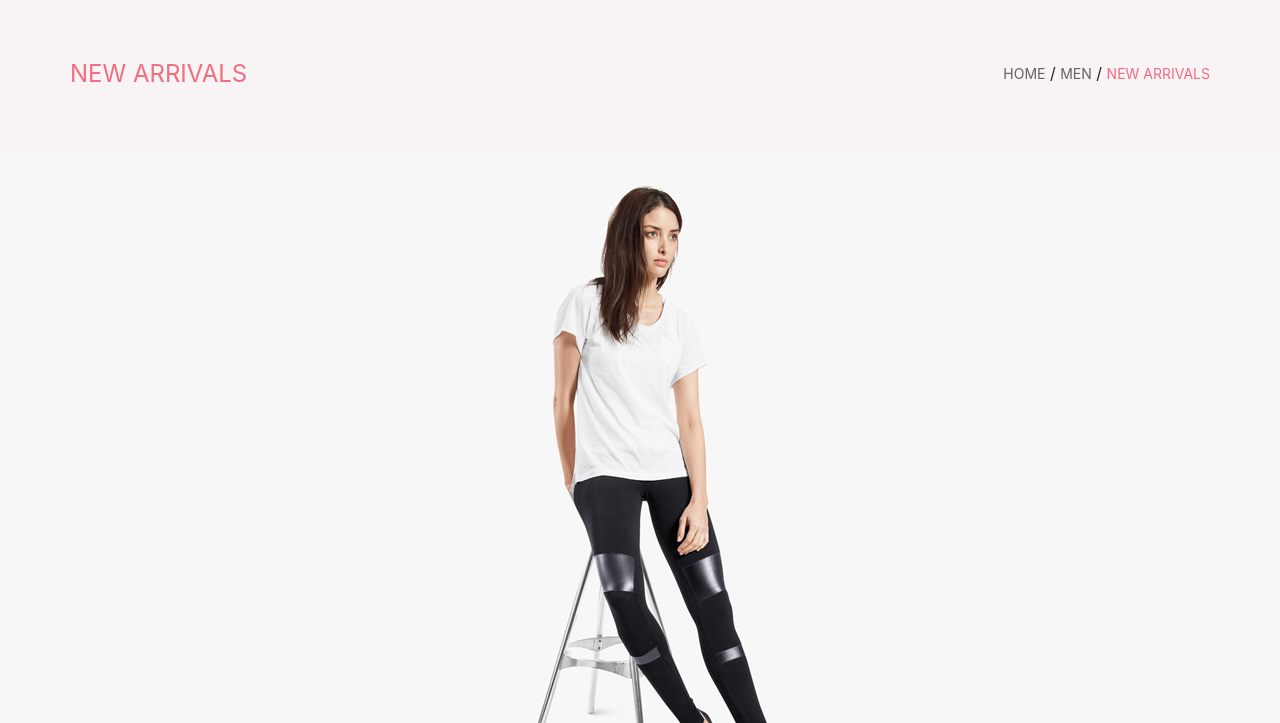
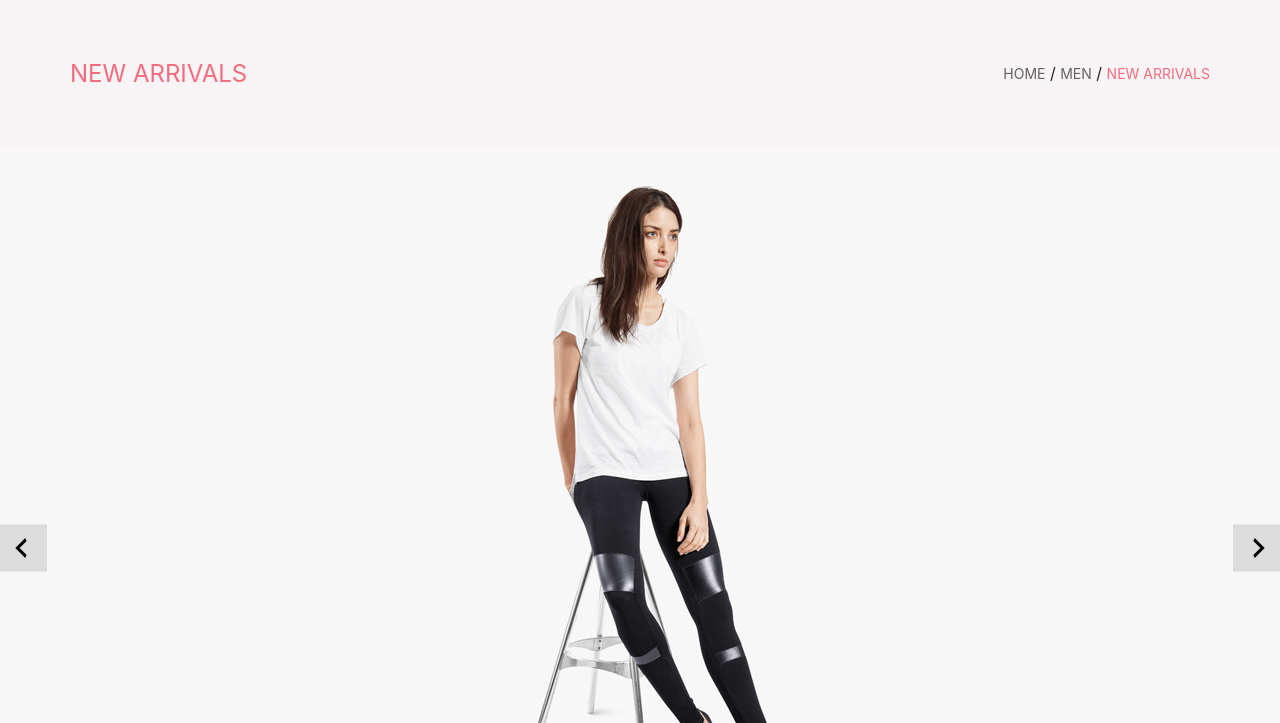
Before and after one commit to Permogortsev/InternetShop, a plain HTML site: page docs/product.html in a window 1280 px wide. Shown: the part 77-800 px from the top of the page. Drawn offline with Linux system fonts and the light colour scheme.

Commit message:
product slider added

```diff
--- /dev/null
+++ b/docs/assets/js/slider.js
@@ -0,0 +1,35 @@
+'use strict'
+let slides = document.getElementsByClassName('slider_item'),
+		prevBtn = document.getElementById('button-left'),
+		nextBtn = document.getElementById('button-right'),
+		slideIndex = 1;
+
+function slidesShow (n) {
+	if (n < 1) {
+		slideIndex = slides.length;
+	}
+	if (n > slides.length){
+		slideIndex = 1;
+	}
+	for (let i = 0; i < slides.length; i++){
+		slides[i].style.display = 'none';
+	}
+	slides[slideIndex - 1].style.display = 'block';
+}
+
+function clidesChange(n) {
+	slidesShow(slideIndex += n);
+}
+
+prevBtn.onclick = function(){
+	clidesChange(-1)
+}
+
+nextBtn.onclick = function(){
+	clidesChange(1)
+}
+
+
+
+
+	slidesShow(slideIndex);
--- a/docs/assets/style/style.scss
+++ b/docs/assets/style/style.scss
@@ -100,6 +100,7 @@ input:focus::-webkit-input-placeholder {
 
 input:focus:-moz-placeholder {
     color: transparent;
+
 }
 
 /* FF 4-18 */
@@ -941,19 +942,88 @@ input:focus:-ms-input-placeholder {
     font-size: 14px;
 }
 
-.product__slider {
+// slider
+//>>>>>>>>
+.product__slider-wrapper{
     display: flex;
+    flex-direction: column;
     justify-content: center;
-    background-color: #F7F7F7;
+    align-items: center;
+    width: auto;
+    height: auto;
 }
 
-.slider_photo {
-    max-width: 777px;
+.product__slider {
+	display: flex;
+	justify-content: center;
+	background-color: #F7F7F7;
+	position: relative;
+	height: 800px;
 }
 
-.slider_photo img {
-    width: 100%;
+.slider_photos {
+	position: absolute;
+	max-width: 100%;
+	height: 100%;
 }
+
+.slider_item{
+	width: 100%;
+	z-index: 1;
+}
+
+
+.slider__button{
+	position: absolute;
+	top: 50%;
+	transform: translateY(-50%);
+
+    display: flex;
+    align-items: center;
+    justify-content: center;
+    width: 47px;
+    height: 47px;
+    background-color: #a4a4a454;
+}
+
+.slider__button-left{
+	left: 0;
+	cursor: pointer;
+    padding-right: 5px;
+    user-select:none
+}
+.slider__button-right{
+	right: 0;
+	cursor: pointer;
+    padding-left: 5px;
+    user-select:none
+}
+
+.slider__button svg{
+width: 12px;
+height: 21px;
+
+transition: fill .1s linear;
+}
+
+.slider__button:hover{
+    & svg {
+        fill: $red;
+    }
+}
+
+
+// .product__slider {
+//     display: flex;
+//     justify-content: center;
+//     background-color: #F7F7F7;
+// }
+
+// .slider_photo {
+//     max-width: 777px;
+// }
+
+
 
 
 .product__wrapper {
--- a/docs/product.html
+++ b/docs/product.html
@@ -110,6 +110,17 @@
                     fill="#ffffff" />
             </g>
         </symbol>
+        <symbol id="slider__arrow-right" viewBox="0 0 13 23">
+            <g>
+                <path d="M0.299805 19.2499L8.0498 11.4999L0.299805 3.7499L1.8498 0.649902L12.6998 11.4999L1.8498 22.3499L0.299805 19.2499Z" fill="black"/>
+            </g>
+        </symbol>
+        <symbol id="slider__arrow-left" viewBox="0 0 13 23">
+            <g>
+                <path d="M12.6998 3.7499L4.9498 11.4999L12.6998 19.2499L11.1498 22.3499L0.299805 11.4999L11.1498 0.649902L12.6998 3.7499Z" fill="black"/>
+
+            </g>
+        </symbol>
     </svg>
     <header class="header center">
 
@@ -155,11 +166,34 @@
             </nav>
         </div>
 
-        <div class="product__slider">
+
+
+    <div class="product__slider">
+        <div class="slider_photos">
+            <img class="slider_item" src="assets/images/product_img.jpg" alt="product">
+            <img class="slider_item" src="assets/images/product_img-left.jpg" alt="product">
+        </div>
+        <div class="slider_buttons">
+            <div class="slider__button slider__button-left" id="button-left">
+                <svg>
+                    <use xlink:href="#slider__arrow-left"></use>
+                </svg>
+            </div>
+            <div class="slider__button slider__button-right" id="button-right">
+                <svg>
+                    <use xlink:href="#slider__arrow-right"></use>
+                </svg>
+            </div>
+        </div>
+    </div>
+
+
+
+        <!-- <div class="product__slider">
             <div class="slider_photo ">
                 <img src="assets/images/product_img.jpg" alt="product">
             </div>
-        </div>
+        </div> -->
         <div class="product__wrapper container">
             <div class="product__info ">
 
@@ -359,7 +393,7 @@
         </div>
 
     </footer>
-
+    <script src="assets/js/slider.js"></script>
 </body>
 
 </html>
```
Also changed, not shown: docs/assets/images/product_img-left.jpg (added), docs/assets/style/media.css (added), docs/assets/style/style.css, docs/assets/style/vars.css (added), 3 other files.
